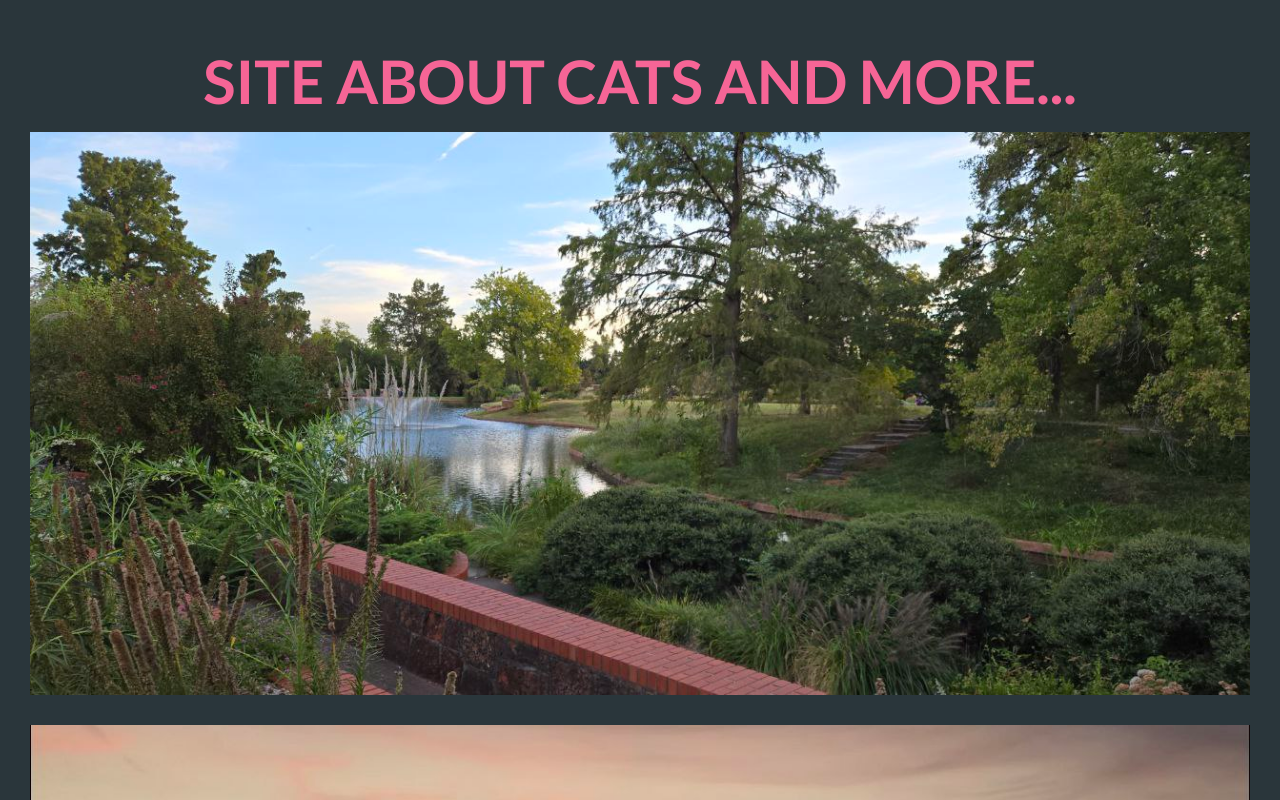
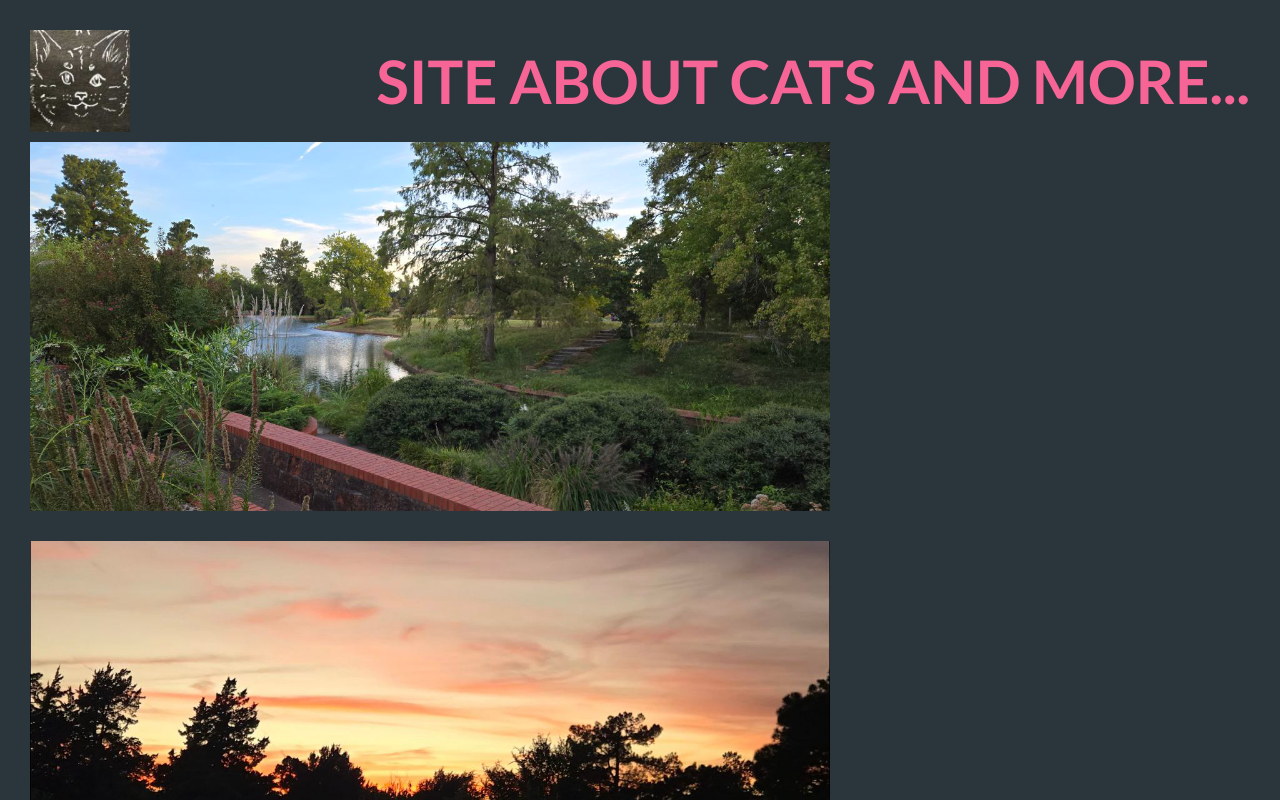
Before and after one commit to DenisPepper/FromDenisToNicole, a React (Vite) app: page / in a window 1280 px wide. Shown: the top 800 px of the page. Built offline with nearby package versions, Linux system fonts and the light colour scheme.

Commit message:
Добавит логотип

```diff
--- a/src/components/app/app.jsx
+++ b/src/components/app/app.jsx
@@ -1,11 +1,13 @@
 import { Outlet, ScrollRestoration } from 'react-router-dom';
 import './app.scss';
 import { Heading } from '../heading/heading';
+import logo from '/src/assets/logo.jpg';
 
 export function App() {
   return (
     <div className='app'>
       <header className='app__header'>
+        <img className='logo' src={logo} alt='app logo' />
         <Heading>Site about cats and more...</Heading>
       </header>
       <ScrollRestoration />
--- a/src/components/app/app.scss
+++ b/src/components/app/app.scss
@@ -10,10 +10,17 @@
 }
 
 .app__header {
+  display: flex;
+  gap: 1rem;
+  margin-bottom: 1rem;
+  flex-wrap: wrap;
+  justify-content: space-between;
 }
 
-.app__content {
+.logo {
+  display: block;
+  width: 10rem;
+  flex: 0 0 10rem;
+  height: auto;
+  object-fit: cover;
 }
-
-.app__footer {
-}
--- a/src/components/pages/home-page/home-page.scss
+++ b/src/components/pages/home-page/home-page.scss
@@ -1,4 +1,7 @@
 .images {
+
+  max-width: 800px;
+
   margin: 0;
   padding: 0;
   list-style: none;
```
Also changed, not shown: src/assets/logo.jpg (added).
